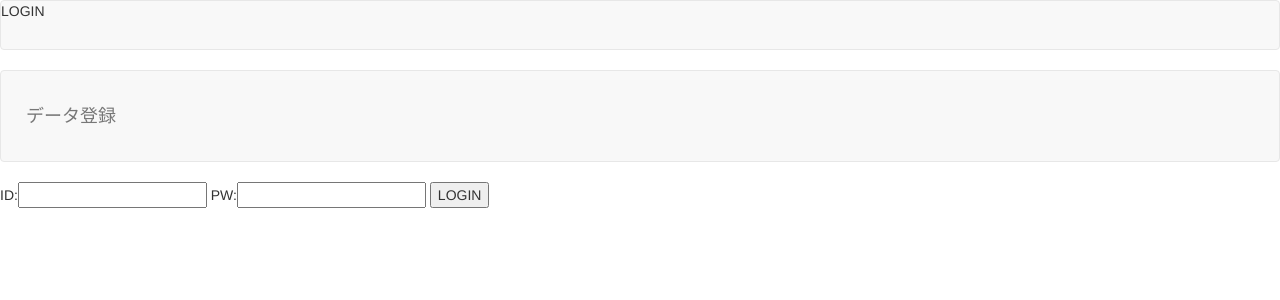
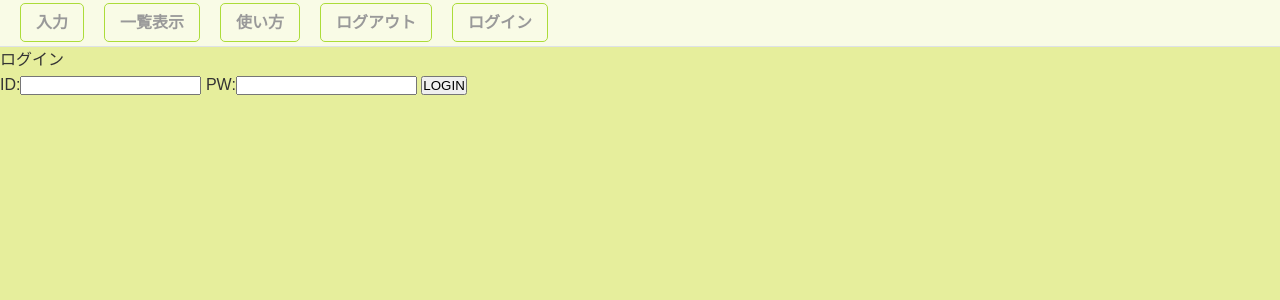
Before and after one commit to hitomi-takebe/pomodoro_rich, a PHP site: page /php/login.php in a window 1280 px wide. Shown: the top 300 px of the page. Run offline with PHP 8.4, Linux system fonts and the light colour scheme; some libraries are stand-ins or nearby versions.

Commit message:
機能修正

```diff
--- a/css/style.css
+++ b/css/style.css
@@ -24,9 +24,9 @@ body {
 /* ヘッダー全体のスタイル */
 header {
     display: flex;
-    justify-content: space-between;
+    /* justify-content: space-between; */
     align-items: center;
-    background-color: #f8f9fa;
+    background-color: #f9fbe6;
     padding: 10px 20px;
     border-bottom: 1px solid #dee2e6;
 }
@@ -35,19 +35,20 @@ header {
     /* ここにスタイルを記述 */
     color: black;
     font-weight: bold;
+    margin-right: 20px;
 }
 
 .link_title a {
     text-decoration: none;
-    color: #007bff;
+    color: #999999;
     padding: 10px 15px;
-    border: 1px solid #007bff;
+    border: 1px solid #acdc39;
     border-radius: 5px;
     transition: background-color 0.3s, color 0.3s;
 }
 
 .link_title a:hover {
-    background-color: #007bff;
+    background-color: #acdc39;
     color: #fff;
 }
 
--- a/php/login.php
+++ b/php/login.php
@@ -1,42 +1,35 @@
 <!DOCTYPE html>
-<html>
+<html lang="ja">
 
 <head>
-    <meta charset="utf-8">
-    <meta name="viewport" content="width=device-width">
-    <link rel="stylesheet" href="css/main.css" />
-    <link href="css/bootstrap.min.css" rel="stylesheet">
+    <meta charset="UTF-8">
+    <title>使い方</title>
+    <link rel="stylesheet" href="../css/reset.css">
+    <link rel="stylesheet" href="../css/style.css">
     <style>
-        div {
-            padding: 10px;
-            font-size: 16px;
+        .submit {
+            max-width: 300px;
+            margin-bottom: 20px;
         }
     </style>
-    <title>ログイン</title>
 </head>
 
+<header>
+    <p class="link_title"><a href="../index.php">入力</a></p>
+    <p class="link_title"><a href="select.php">一覧表示</a></p>
+    <p class="link_title"><a href="howtouse.php">使い方</a></p>
+    <p class="link_title"><a href="logout.php">ログアウト</a></p>
+    <p class="link_title"><a href="login.php">ログイン</a></p>
+</header>
+
 <body>
-
-    <header>
-        <nav class="navbar navbar-default">LOGIN</nav>
-    </header>
-    <header>
-        <nav class="navbar navbar-default">
-            <div class="container-fluid">
-                <div class="navbar-header">
-                    <a class="navbar-brand" href="index.php">データ登録</a>
-                </div>
-            </div>
-        </nav>
-    </header>
-    <!-- lLOGINogin_act.php は認証処理用のPHPです。 -->
+    <h1>ログイン</h1>
+    <!-- <   !-- lLOGINogin_act.php は認証処理用のPHPです。 -->
     <form name="form1" action="login_act.php" method="post">
         ID:<input type="text" name="lid" />
         PW:<input type="password" name="lpw" />
         <input type="submit" value="LOGIN" />
     </form>
-
-
 </body>
 
 </html>
```
Also changed, not shown: index.php (+10 -0 lines), php/detail.php (+21 -17 lines), php/howtouse.php (added, +32 -0 lines), php/index_confirm.php (+16 -0 lines), php/login_form.php (+9 -0 lines), php/select.php (+5 -3 lines), php/timer.php (+14 -0 lines).
